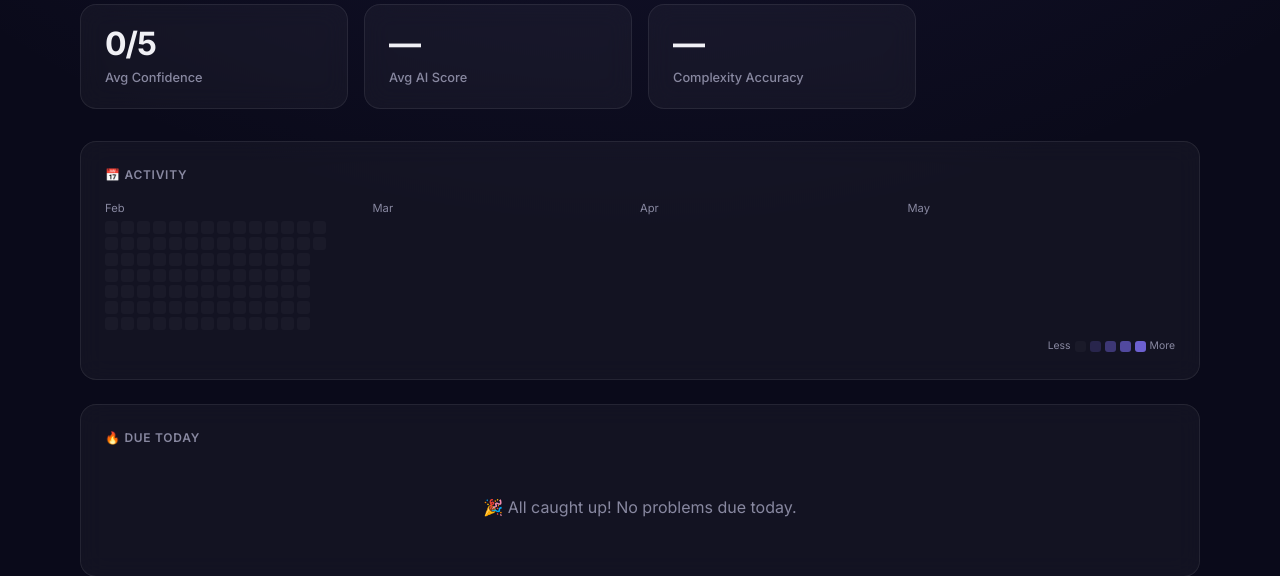
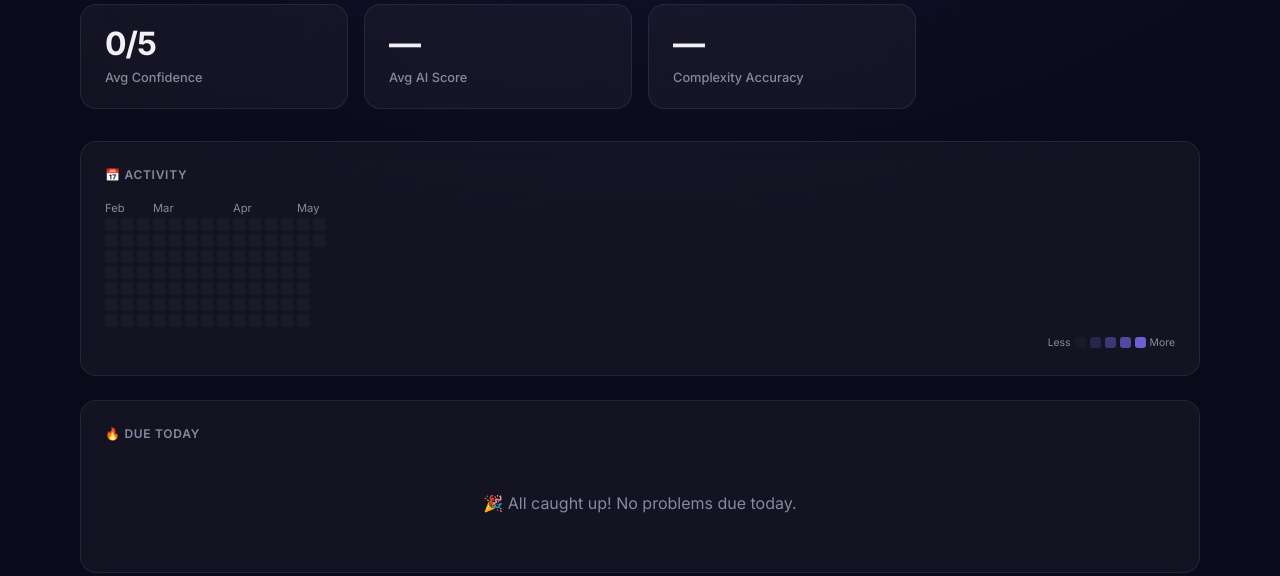
Before and after one commit to diegoruv20/leetcode-tracker, a Flask app: page / in a window 1280 px wide. Shown: the part 288-864 px from the top of the page. Run offline with Flask 3, Linux system fonts and the light colour scheme; data that the repository does not hold is empty.

Commit message:
Align calendar month labels to actual grid columns

```diff
--- a/static/css/style.css
+++ b/static/css/style.css
@@ -394,13 +394,16 @@ select:focus, input:focus, textarea:focus { outline: 2px solid var(--accent); bo
 }
 .calendar-cell:hover .calendar-tooltip { display: block; }
 .calendar-months {
-  display: flex;
+  position: relative;
   font-size: .7rem;
   color: var(--text-dim);
   margin-bottom: .25rem;
-  padding-left: 0;
+  height: 1.2em;
 }
-.calendar-months span { flex: 1; min-width: 56px; }
+.calendar-months span {
+  position: absolute;
+  top: 0;
+}
 .calendar-legend {
   display: flex;
   align-items: center;
--- a/templates/dashboard.html
+++ b/templates/dashboard.html
@@ -114,9 +114,11 @@ async function loadDashboard() {
     }
   }
 
+  const colWidth = 16; // 13px cell + 3px gap
   months.forEach(m => {
     const span = document.createElement('span');
     span.textContent = m.name;
+    span.style.left = (m.week * colWidth) + 'px';
     monthsEl.appendChild(span);
   });
 
```
